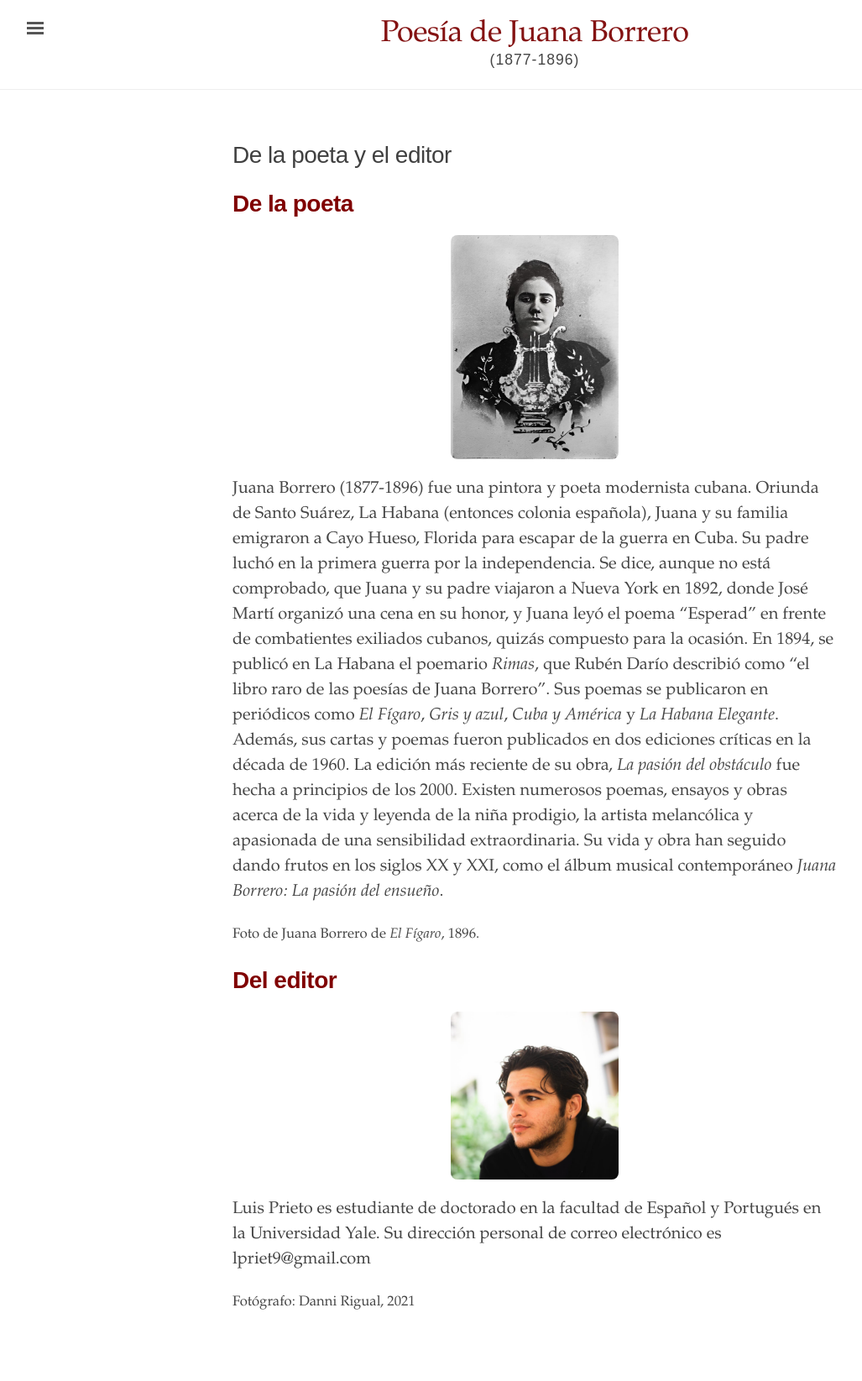
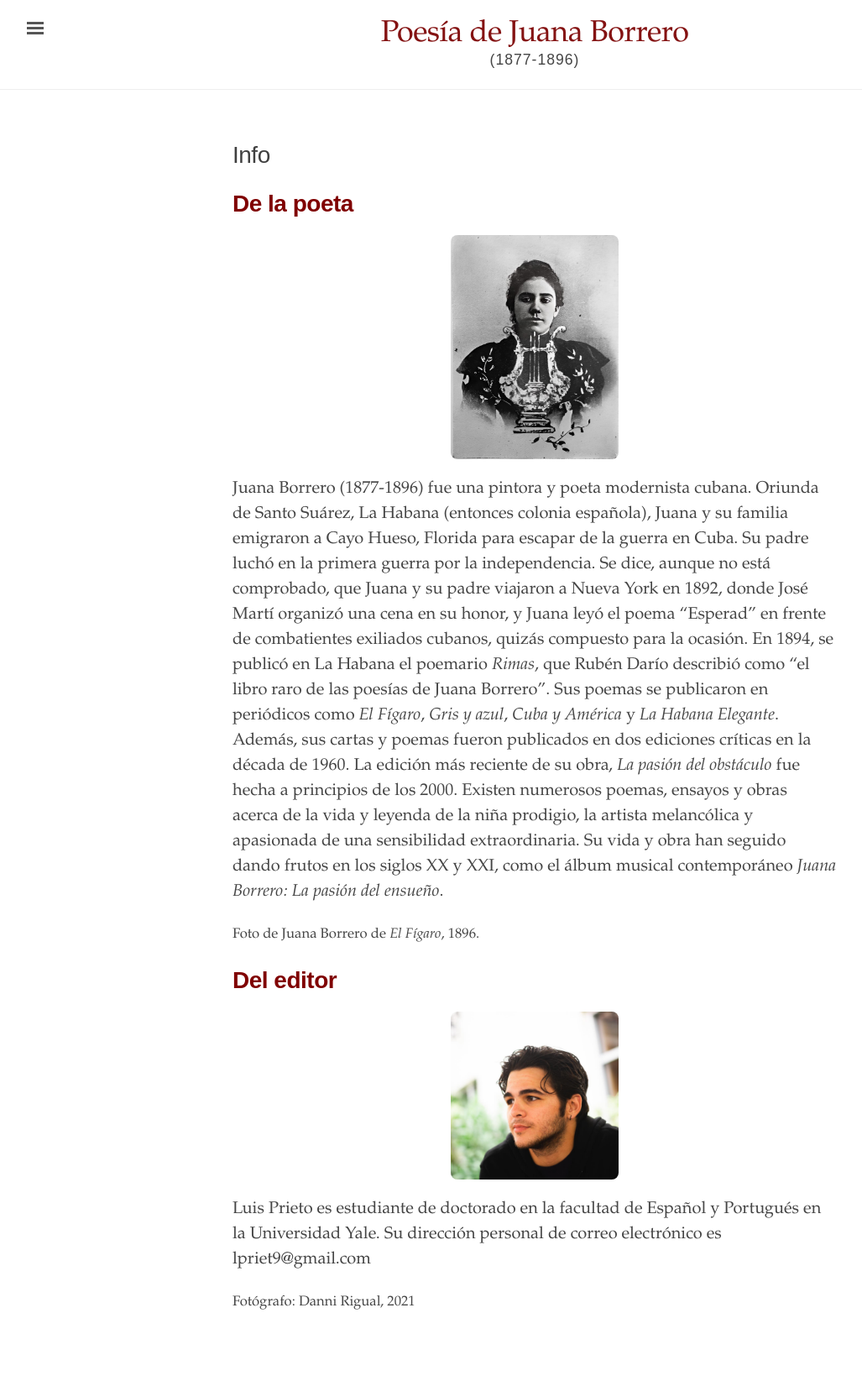
Before and after one commit to edicionesdereparto/juanaborrero, a Jekyll site: the page built from info.md, in a window 1280 px wide. Shown: the whole page at 84% size, without its empty margins (3-1030 px from the left). Built offline with Jekyll 4.4.1, drawn with Linux system fonts in a browser that asks for light colours.

Commit message:
Update info.md

```diff
--- a/info.md
+++ b/info.md
@@ -1,6 +1,6 @@
 ---
 layout: page
-title: De la poeta y el editor
+title: Info
 ---
 <h1 style="font-weight: bold; color: #800000;">De la poeta</h1>
 <img src="{{ site.baseurl }}/assets/fotojb.jpg" alt="Juana Borrero" style="text-align: center; max-width: 200px; border-radius: 8px; margin: 20px auto; display: block;">
```
